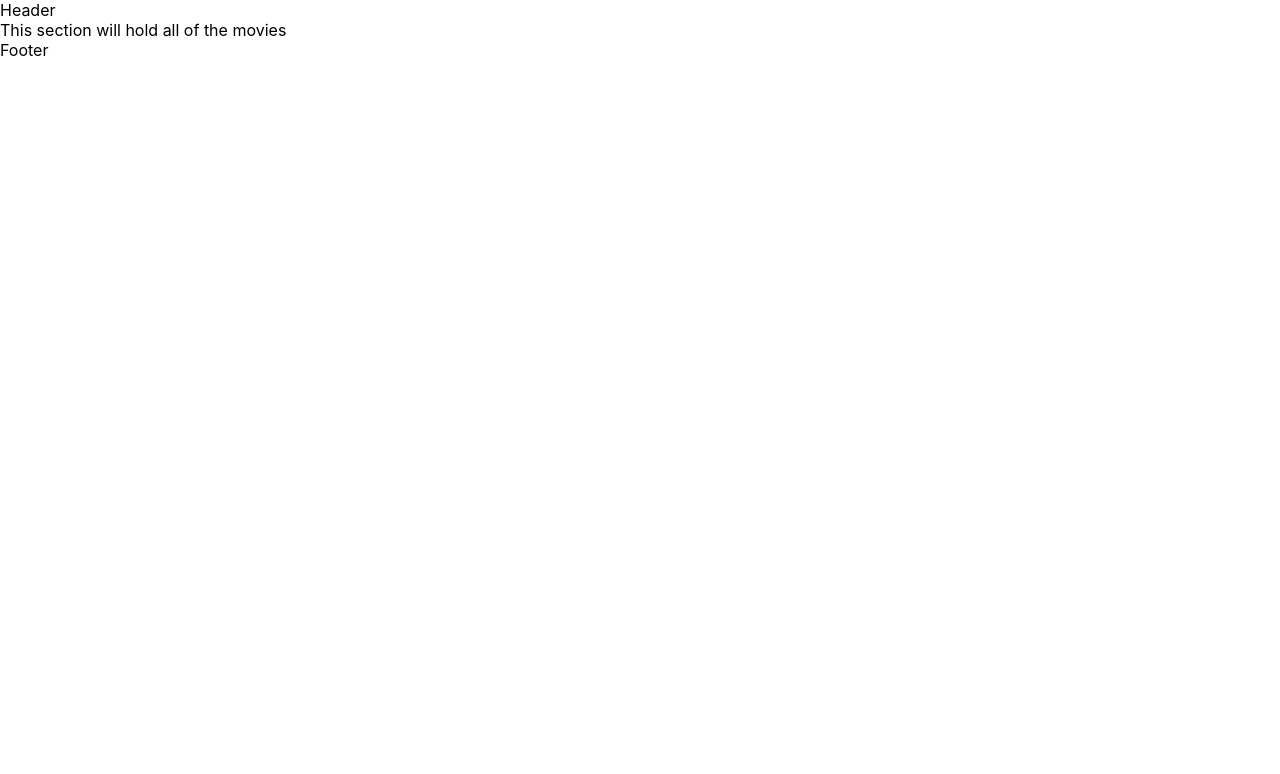
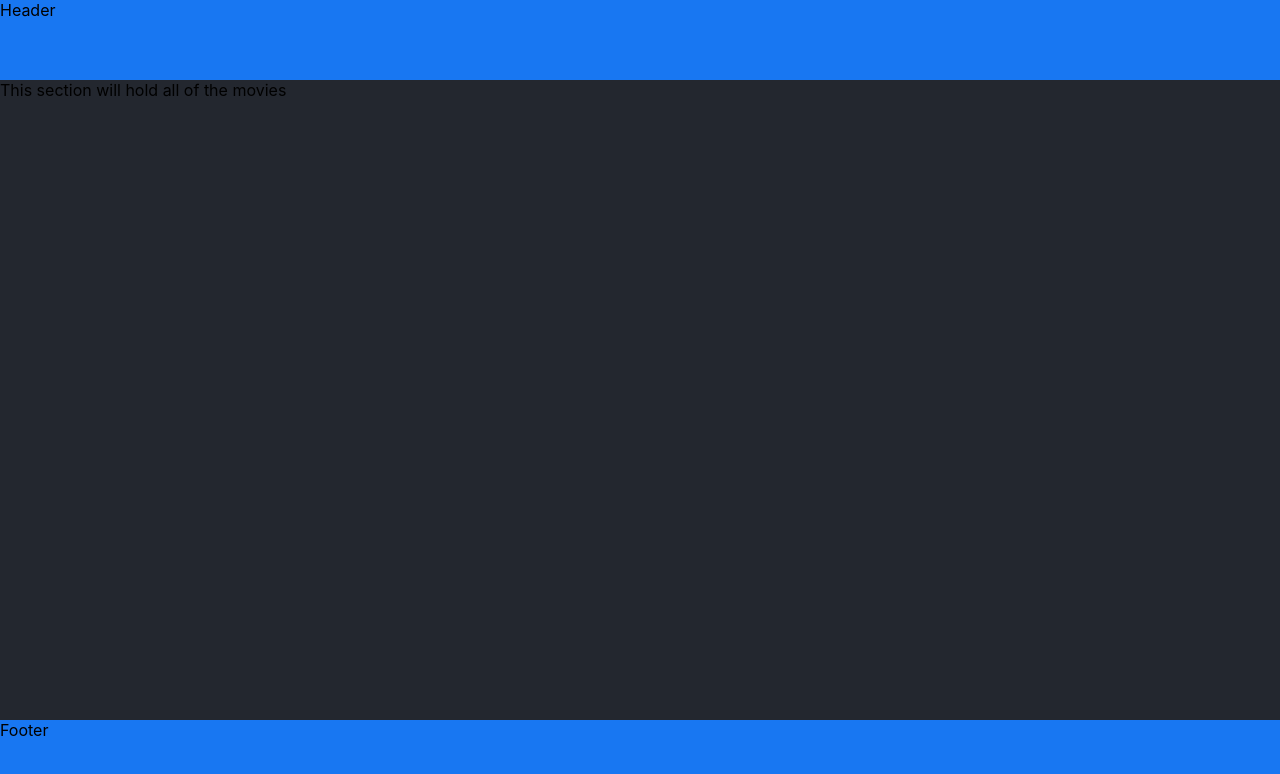
Before and after one commit to jamespatterson-feswe/movie-database, a React (Create React App) app: page / in a window 1280 px wide. Shown: the top 774 px of the page. Built offline with nearby package versions, Linux system fonts and the light colour scheme.

Commit message:
fix: container structure, add return types to func

```diff
--- a/src/components/header-footer/header-footer.scss
+++ b/src/components/header-footer/header-footer.scss
@@ -0,0 +1,5 @@
+.toolbar {
+    background-color: #1877F2;
+    height: 10vh;
+    width: 100vw;
+}
--- a/src/components/header-footer/header-footer.tsx
+++ b/src/components/header-footer/header-footer.tsx
@@ -1,9 +1,10 @@
 import React from "react";
+import './header-footer.scss'
 
-function HeaderFooter({ props }) {
+function HeaderFooter({ props }): React.JSX.Element {
   const type = !!props.header ? 'Header' : 'Footer';
   return (
-    <section>
+    <section className="toolbar">
       {type}
     </section>
   );
--- a/src/components/main/main.scss
+++ b/src/components/main/main.scss
@@ -0,0 +1,5 @@
+.container {
+    background-color: #23272F;
+    height: 80vh;
+    width: 100vw;
+}
--- a/src/components/main/main.tsx
+++ b/src/components/main/main.tsx
@@ -1,4 +1,5 @@
 import React from "react";
+import './main.scss';
 import HeaderFooter from "../header-footer/header-footer";
 import Movies from "../movies/movies";
 
@@ -6,7 +7,9 @@ function Main() {
   return (
     <main>
       <HeaderFooter props={{ header: true }}/>
-      <Movies />
+      <section className="container">
+        <Movies />
+      </section>
       <HeaderFooter props={{ footer: true }}/>
     </main>
   );
--- a/src/components/movies/movies.tsx
+++ b/src/components/movies/movies.tsx
@@ -1,7 +1,7 @@
 import React from "react";
 
-function Movies() {
-  return <section>This section will hold all of the movies</section>;
+function Movies(): React.JSX.Element {
+  return <div>This section will hold all of the movies</div>;
 }
 
 export default Movies;
```
